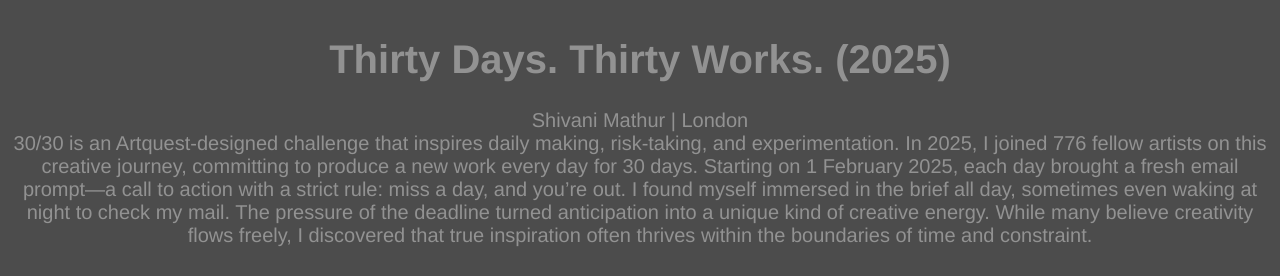
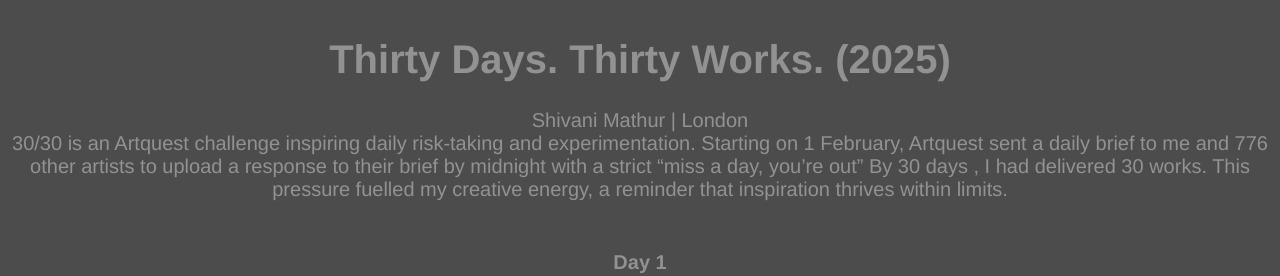
Before and after one commit to Mykudah/30day30works2025, a plain HTML site: page index.html in a window 1280 px wide. Shown: the top 276 px of the page. Drawn offline with Linux system fonts and the light colour scheme.

Commit message:
Update index.html

```diff
--- a/index.html
+++ b/index.html
@@ -91,10 +91,12 @@
 
 <header>
     <h1>Thirty Days. Thirty Works. (2025)</h1>
-    <p>Shivani Mathur | London <br> 30/30 is an Artquest-designed challenge that inspires daily making, risk-taking, and experimentation. In 2025, I joined 776 fellow artists on this creative journey, committing to produce a new work every day for 30 days.
+    <p>Shivani Mathur | London <br>
 
-Starting on 1 February 2025, each day brought a fresh email prompt—a call to action with a strict rule: miss a day, and you’re out. I found myself immersed in the brief all day, sometimes even waking at night to check my mail. The pressure of the deadline turned anticipation into a unique kind of creative energy. While many believe creativity flows freely, I discovered that true inspiration often thrives within the boundaries of time and constraint.
-    </p>
+30/30 is an Artquest challenge inspiring daily risk-taking and experimentation.
+Starting on 1 February, Artquest sent a daily brief to me and 776 other artists to upload a response to their brief by midnight with a strict “miss a day, you’re out”
+
+ By 30 days , I had delivered 30 works. This  pressure fuelled my creative energy, a reminder that inspiration thrives within limits. </p>
 </header>
 
 <div class="video-container">
```
